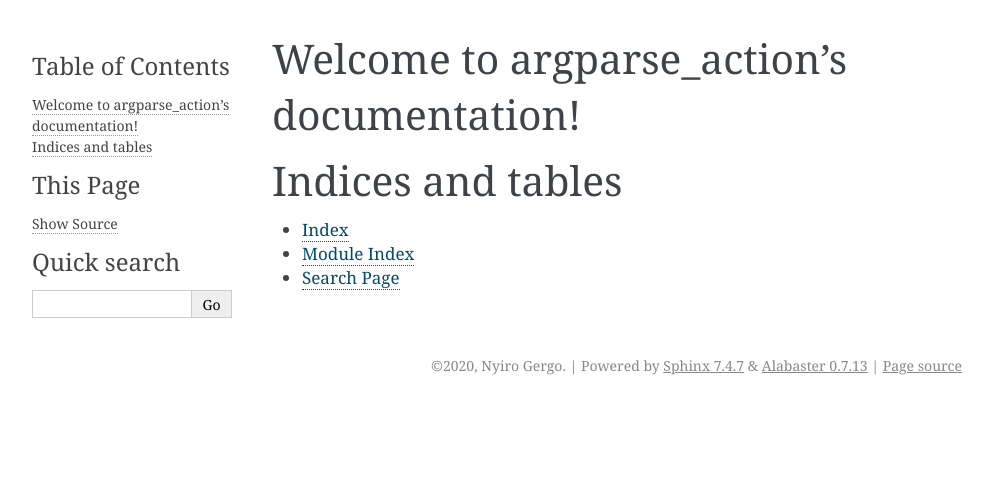
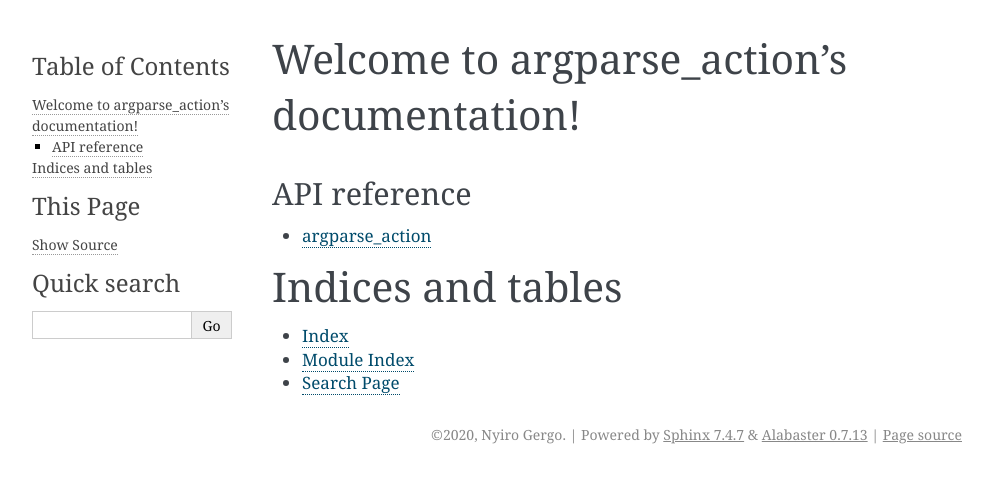
Before and after one commit to nyirog/argparse_action, a Sphinx documentation site: the page built from doc/index.rst, in a window 1280 px wide. Shown: the top 483 px of the page, without its empty margins (148-1141 px from the left). Built offline with Sphinx 7.4.7, drawn with Linux system fonts in a browser that asks for light colours.

Commit message:
doc: api reference
Add API reference to the documentation. Right now only the :members: option is
used of automodule (TODO: see other options).

```diff
--- /dev/null
+++ b/doc/api/argparse_action.rst
@@ -0,0 +1,5 @@
+argparse_action
+===============
+
+.. automodule:: argparse_action
+  :members:
--- a/doc/conf.py
+++ b/doc/conf.py
@@ -10,9 +10,9 @@
 # add these directories to sys.path here. If the directory is relative to the
 # documentation root, use os.path.abspath to make it absolute, like shown here.
 #
-# import os
-# import sys
-# sys.path.insert(0, os.path.abspath('.'))
+import os
+import sys
+sys.path.insert(0, os.path.abspath('..'))
 
 
 # -- Project information -----------------------------------------------------
@@ -28,6 +28,7 @@ author = 'Nyiro Gergo'
 # extensions coming with Sphinx (named 'sphinx.ext.*') or your custom
 # ones.
 extensions = [
+    'sphinx.ext.autodoc',
 ]
 
 # Add any paths that contain templates here, relative to this directory.
--- a/doc/index.rst
+++ b/doc/index.rst
@@ -10,6 +10,14 @@ Welcome to argparse_action's documentation!
    :maxdepth: 2
    :caption: Contents:
 
+API reference
+-------------
+
+.. toctree::
+   :maxdepth: 2
+
+   api/argparse_action
+
 
 
 Indices and tables
```
